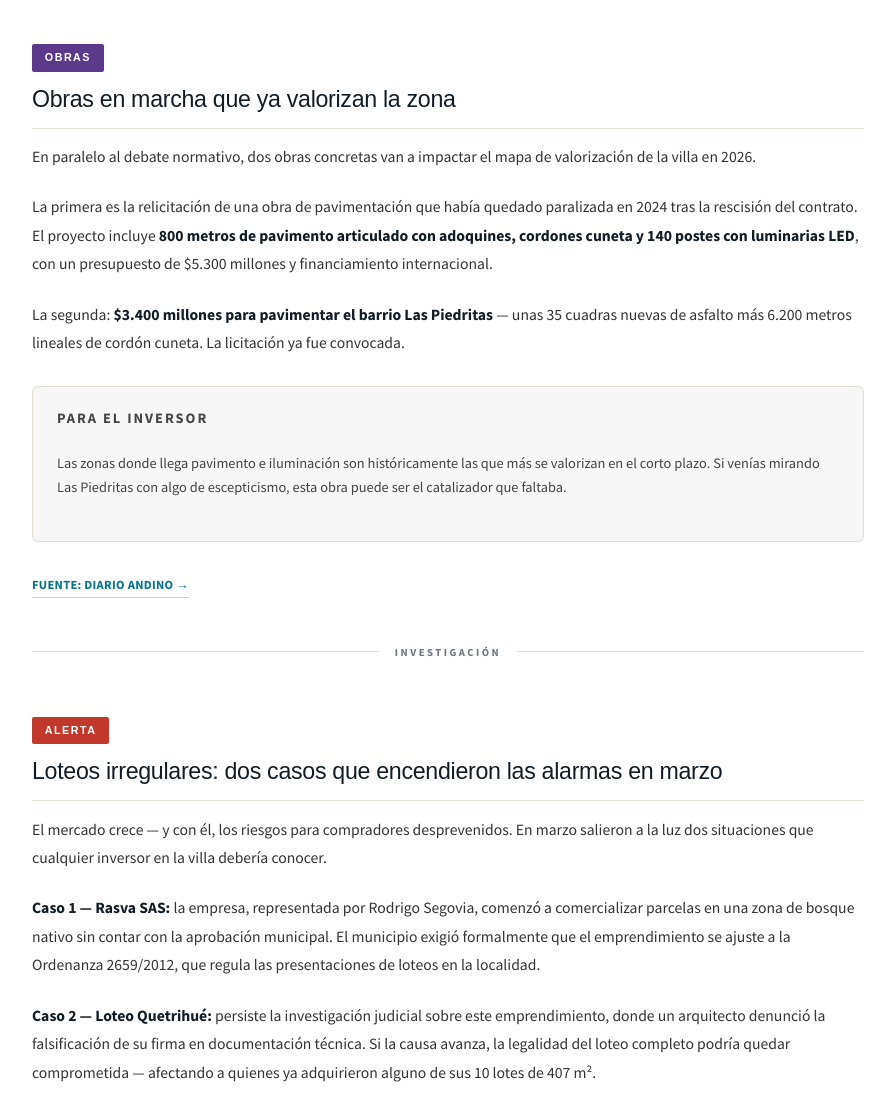
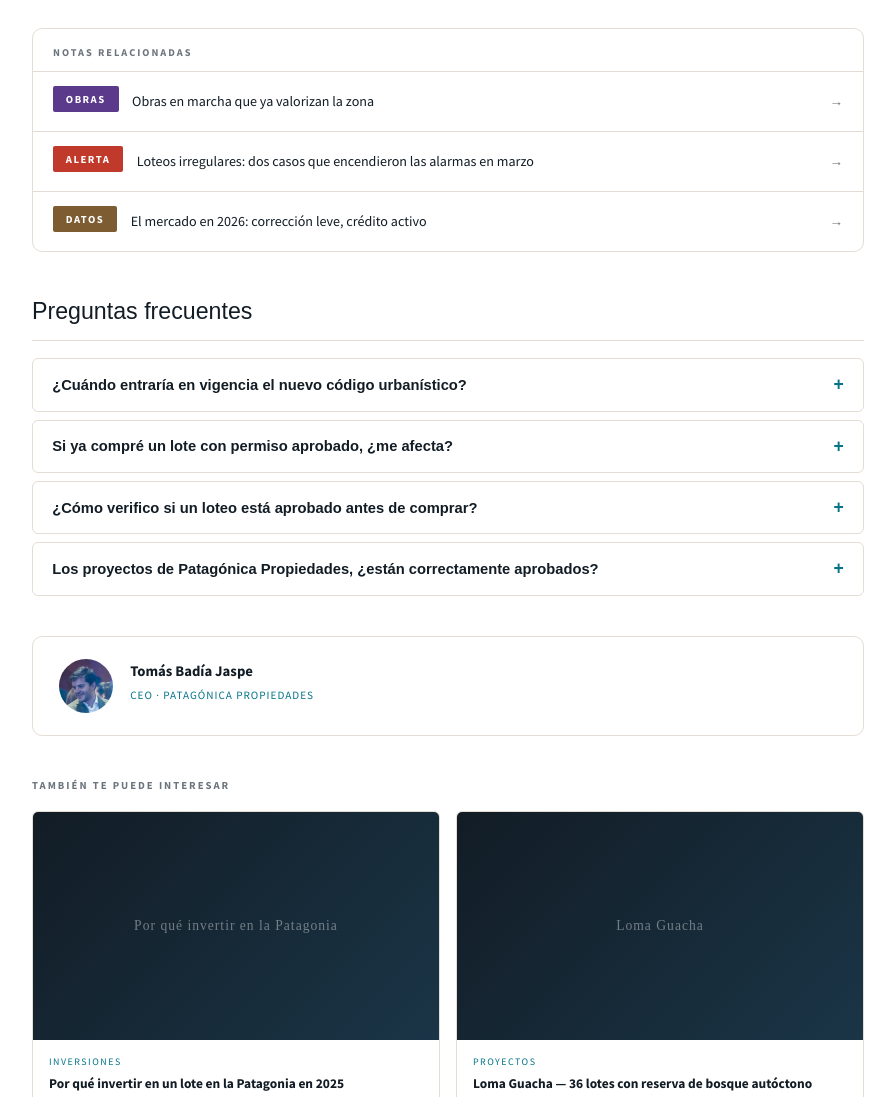
Before and after one commit to federicocuellosdev/patagonica, a plain HTML site: page articulo/codigo-urbanistico-villa-la-angostura.html in a window 1280 px wide. Shown: the part 3200-4297 px from the top of the page, without its empty margins (192-1087 px from the left). Drawn offline with Linux system fonts and the light colour scheme; a web font is replaced by a local one.

Commit message:
refactor(article): notas extraídas como referencias al artículo principal

```diff
--- a/articulo/codigo-urbanistico-villa-la-angostura.html
+++ b/articulo/codigo-urbanistico-villa-la-angostura.html
@@ -284,6 +284,27 @@
       border-bottom: 1px solid rgba(5,116,136,0.3) !important; margin-top: 0.25rem;
     }
 
+    .notas-ref {
+      border: 1px solid var(--border); border-radius: var(--br-lg);
+      overflow: hidden; margin-bottom: 2.5rem;
+    }
+    .notas-ref-label {
+      font-size: 0.65rem; font-weight: 700; letter-spacing: 2px; text-transform: uppercase;
+      color: var(--text-muted); padding: 0.9rem 1.25rem 0.6rem;
+      border-bottom: 1px solid var(--border);
+    }
+    .nota-ref-item {
+      display: flex; align-items: center; gap: 0.85rem;
+      padding: 0.85rem 1.25rem;
+      border-bottom: 1px solid var(--border);
+      text-decoration: none; color: inherit;
+      transition: background 0.15s;
+    }
+    .nota-ref-item:last-child { border-bottom: none; }
+    .nota-ref-item:hover { background: var(--light); }
+    .nota-ref-title { flex: 1; font-size: 0.88rem; color: var(--primary); }
+    .nota-ref-arrow { font-size: 0.85rem; color: var(--text-muted); flex-shrink: 0; }
+
     .section-sep {
       display: flex; align-items: center; margin: 2.75rem 0 2rem;
     }
@@ -549,85 +570,23 @@
         <a href="../../#contacto" class="btn btn-accent">Consultar ahora</a>
       </div>
 
-      <div class="prose">
-
-        <h2 id="pavimentacion">
-          <span class="tag tag-obras">Obras</span><br>
-          Obras en marcha que ya valorizan la zona
-        </h2>
-
-        <p>En paralelo al debate normativo, dos obras concretas van a impactar el mapa de valorización de la villa en 2026.</p>
-
-        <p>La primera es la relicitación de una obra de pavimentación que había quedado paralizada en 2024 tras la rescisión del contrato. El proyecto incluye <strong>800 metros de pavimento articulado con adoquines, cordones cuneta y 140 postes con luminarias LED</strong>, con un presupuesto de $5.300 millones y financiamiento internacional.</p>
-
-        <p>La segunda: <strong>$3.400 millones para pavimentar el barrio Las Piedritas</strong> — unas 35 cuadras nuevas de asfalto más 6.200 metros lineales de cordón cuneta. La licitación ya fue convocada.</p>
-
-        <div class="info-box">
-          <p class="info-box-title">Para el inversor</p>
-          <p>Las zonas donde llega pavimento e iluminación son históricamente las que más se valorizan en el corto plazo. Si venías mirando Las Piedritas con algo de escepticismo, esta obra puede ser el catalizador que faltaba.</p>
-        </div>
-
-        <a href="https://www.diarioandino.com.ar/noticias/2026/02/09/233870-el-municipio-anuncio-que-retomara-y-finalizara-una-obra-clave-de-pavimentacion-e-iluminacion" class="source-link" target="_blank" rel="noopener">
-          Fuente: Diario Andino →
+      <div class="notas-ref">
+        <p class="notas-ref-label">Notas relacionadas</p>
+        <a href="../nota/obras-pavimentacion-villa-la-angostura.html" class="nota-ref-item">
+          <span class="tag tag-obras">Obras</span>
+          <span class="nota-ref-title">Obras en marcha que ya valorizan la zona</span>
+          <span class="nota-ref-arrow">→</span>
         </a>
-
-      </div>
-
-      <div class="section-sep"><span class="section-sep-label">Investigación</span></div>
-
-      <div class="prose">
-
-        <h2 id="alerta">
-          <span class="tag tag-alerta">Alerta</span><br>
-          Loteos irregulares: dos casos que encendieron las alarmas en marzo
-        </h2>
-
-        <p>El mercado crece — y con él, los riesgos para compradores desprevenidos. En marzo salieron a la luz dos situaciones que cualquier inversor en la villa debería conocer.</p>
-
-        <p><strong>Caso 1 — Rasva SAS:</strong> la empresa, representada por Rodrigo Segovia, comenzó a comercializar parcelas en una zona de bosque nativo sin contar con la aprobación municipal. El municipio exigió formalmente que el emprendimiento se ajuste a la Ordenanza 2659/2012, que regula las presentaciones de loteos en la localidad.</p>
-
-        <p><strong>Caso 2 — Loteo Quetrihué:</strong> persiste la investigación judicial sobre este emprendimiento, donde un arquitecto denunció la falsificación de su firma en documentación técnica. Si la causa avanza, la legalidad del loteo completo podría quedar comprometida — afectando a quienes ya adquirieron alguno de sus 10 lotes de 407 m².</p>
-
-        <div class="alert-box">
-          <p><strong>Regla básica:</strong> en un mercado en expansión, la debida diligencia no es un lujo. Antes de firmar cualquier boleto, verificá aprobaciones municipales, documentación técnica y situación dominial con un abogado especializado. Pedí el número de expediente en la Dirección de Catastro municipal.</p>
-        </div>
-
-        <a href="https://www.diarioandino.com.ar/noticias/2026/03/09/234055-venden-terrenos-en-un-loteo-que-aun-no-esta-aprobado" class="source-link" target="_blank" rel="noopener">
-          Fuente: Diario Andino →
+        <a href="../nota/loteos-irregulares-villa-la-angostura.html" class="nota-ref-item">
+          <span class="tag tag-alerta">Alerta</span>
+          <span class="nota-ref-title">Loteos irregulares: dos casos que encendieron las alarmas en marzo</span>
+          <span class="nota-ref-arrow">→</span>
         </a>
-
-      </div>
-
-      <div class="section-sep"><span class="section-sep-label">Pulso del Mercado</span></div>
-
-      <div class="prose">
-
-        <h2 id="mercado">
-          <span class="tag tag-datos">Datos</span><br>
-          El mercado en 2026: corrección leve, crédito activo
-        </h2>
-
-        <p>El primer bimestre de 2026 cerró con <strong>1.716 compraventas en Río Negro</strong>, un 5,7% por debajo del mismo período de 2025. Para contexto: 2025 fue excepcional — entre enero y octubre se concretaron 8.701 escrituras, un 26,6% más que en 2024, traccionadas por el regreso del crédito hipotecario.</p>
-
-        <p>La corrección es un ajuste natural, no una señal de alarma. Lo que importa: <strong>el crédito sigue activo</strong>. Los más de 35.000 créditos hipotecarios otorgados a nivel nacional en 2025 — el número más alto en años — están empezando a traccionar también en la Patagonia. Los bancos públicos ofrecen tasas más competitivas y las consultas de financiamiento crecen.</p>
-
-        <div class="two-col">
-          <div class="mini-card">
-            <span class="tag tag-urbanismo">Suelo urbano</span>
-            <h3 class="mini-card-title">Neuquén proyecta 1.570+ lotes con servicios para 2026</h3>
-            <p>El Instituto Municipal de Urbanismo y Hábitat de la capital neuquina lanzó un ambicioso plan de loteos. La señal: la región apuesta al suelo urbano como motor económico. Paradójicamente, esta oferta puede <strong>revalorizar aún más los terrenos premium de Villa La Angostura</strong>, donde el stock es naturalmente limitado.</p>
-          </div>
-          <div class="mini-card">
-            <span class="tag tag-datos">Alquiler temporario</span>
-            <h3 class="mini-card-title">Villa La Angostura: $151.000/noche de promedio</h3>
-            <p>El mercado temporario se mantiene firme. Las zonas más cotizadas siguen siendo el Centro y Las Balsas. Una casa de 3 dormitorios bien ubicada puede rentar entre USD 150 y USD 350 por noche en temporada alta — con un retorno bruto del 5–8% anual en dólares sobre la inversión total.</p>
-          </div>
-        </div>
-
-        <a href="https://www.rionegro.com.ar/economia/en-el-primer-bimestre-del-2026-las-ventas-de-inmuebles-en-rio-negro-bajaron-pero-aparecen-indicios-de-recuperacion/" class="source-link" target="_blank" rel="noopener">
-          Fuente: Río Negro →
+        <a href="../nota/mercado-inmobiliario-2026.html" class="nota-ref-item">
+          <span class="tag tag-datos">Datos</span>
+          <span class="nota-ref-title">El mercado en 2026: corrección leve, crédito activo</span>
+          <span class="nota-ref-arrow">→</span>
         </a>
-
       </div>
 
       <!-- FAQ -->
```
